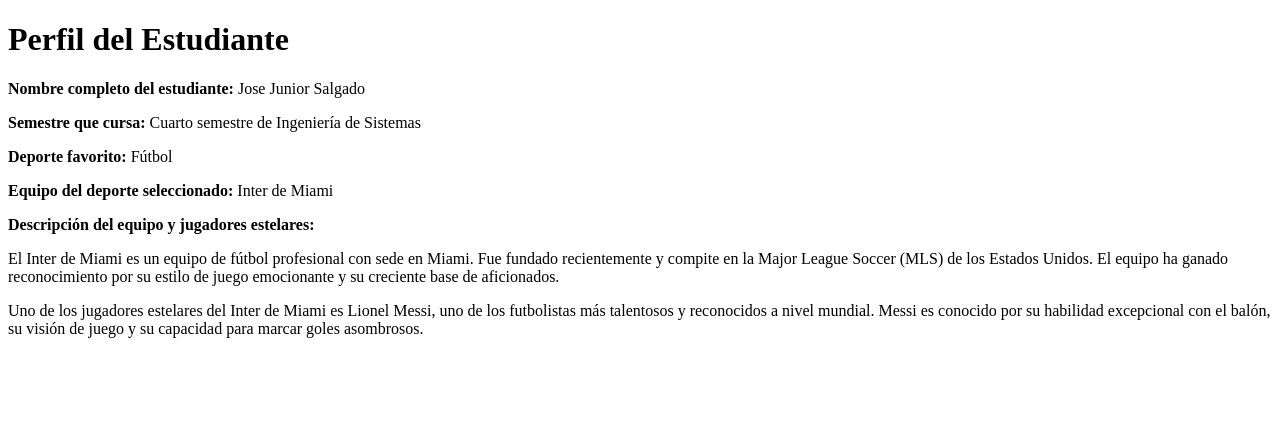
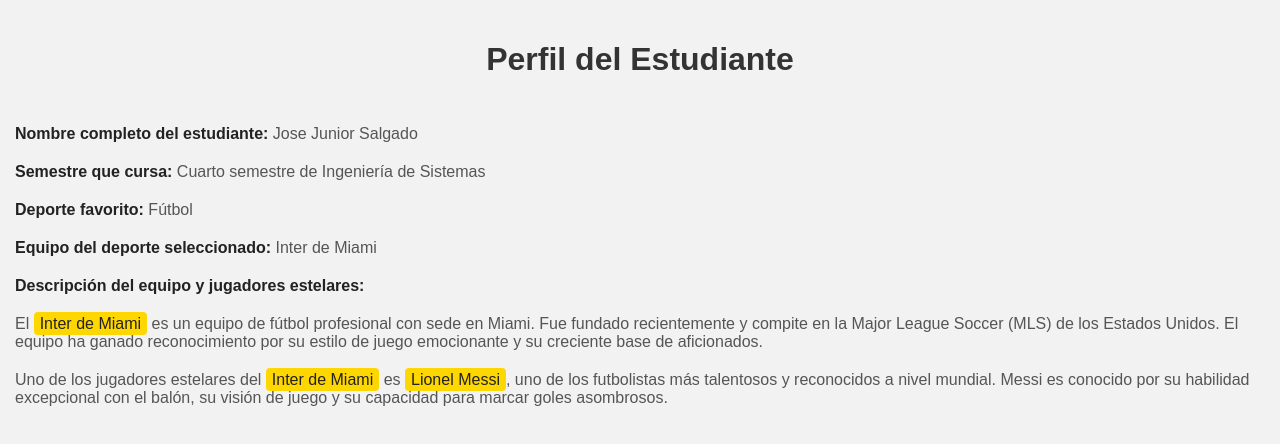
Before and after one commit to jsalgado11/taller_bp, a plain HTML site: page index.html in a window 1280 px wide. Drawn offline with Linux system fonts and the light colour scheme.

Commit message:
Cuarto commit

```diff
--- a/index.html
+++ b/index.html
@@ -4,6 +4,33 @@
     <meta charset="UTF-8">
     <meta name="viewport" content="width=device-width, initial-scale=1.0">
     <title>Perfil de Estudiante</title>
+    <style>
+        body {
+            font-family: Arial, sans-serif;
+            background-color: #f2f2f2;
+            margin: 0;
+            padding: 0;
+        }
+        h1 {
+            color: #333;
+            text-align: center;
+            padding: 20px;
+        }
+        p {
+            color: #555;
+            margin: 10px;
+            padding: 5px;
+        }
+        strong {
+            color: #222;
+        }
+        .highlight {
+            background-color: #ffd700;
+            color: #222;
+            padding: 3px 6px;
+            border-radius: 4px;
+        }
+    </style>
 </head>
 <body>
     <h1>Perfil del Estudiante</h1>
@@ -13,11 +40,11 @@
     <p><strong>Equipo del deporte seleccionado:</strong> Inter de Miami</p>
     <p><strong>Descripción del equipo y jugadores estelares:</strong></p>
     <p>
-        El Inter de Miami es un equipo de fútbol profesional con sede en Miami. Fue fundado recientemente y compite en la Major League Soccer (MLS) de los Estados Unidos.
+        El <span class="highlight">Inter de Miami</span> es un equipo de fútbol profesional con sede en Miami. Fue fundado recientemente y compite en la Major League Soccer (MLS) de los Estados Unidos.
         El equipo ha ganado reconocimiento por su estilo de juego emocionante y su creciente base de aficionados.
     </p>
     <p>
-        Uno de los jugadores estelares del Inter de Miami es Lionel Messi, uno de los futbolistas más talentosos y reconocidos a nivel mundial.
+        Uno de los jugadores estelares del <span class="highlight">Inter de Miami</span> es <span class="highlight">Lionel Messi</span>, uno de los futbolistas más talentosos y reconocidos a nivel mundial.
         Messi es conocido por su habilidad excepcional con el balón, su visión de juego y su capacidad para marcar goles asombrosos.
     </p>
 </body>
```
